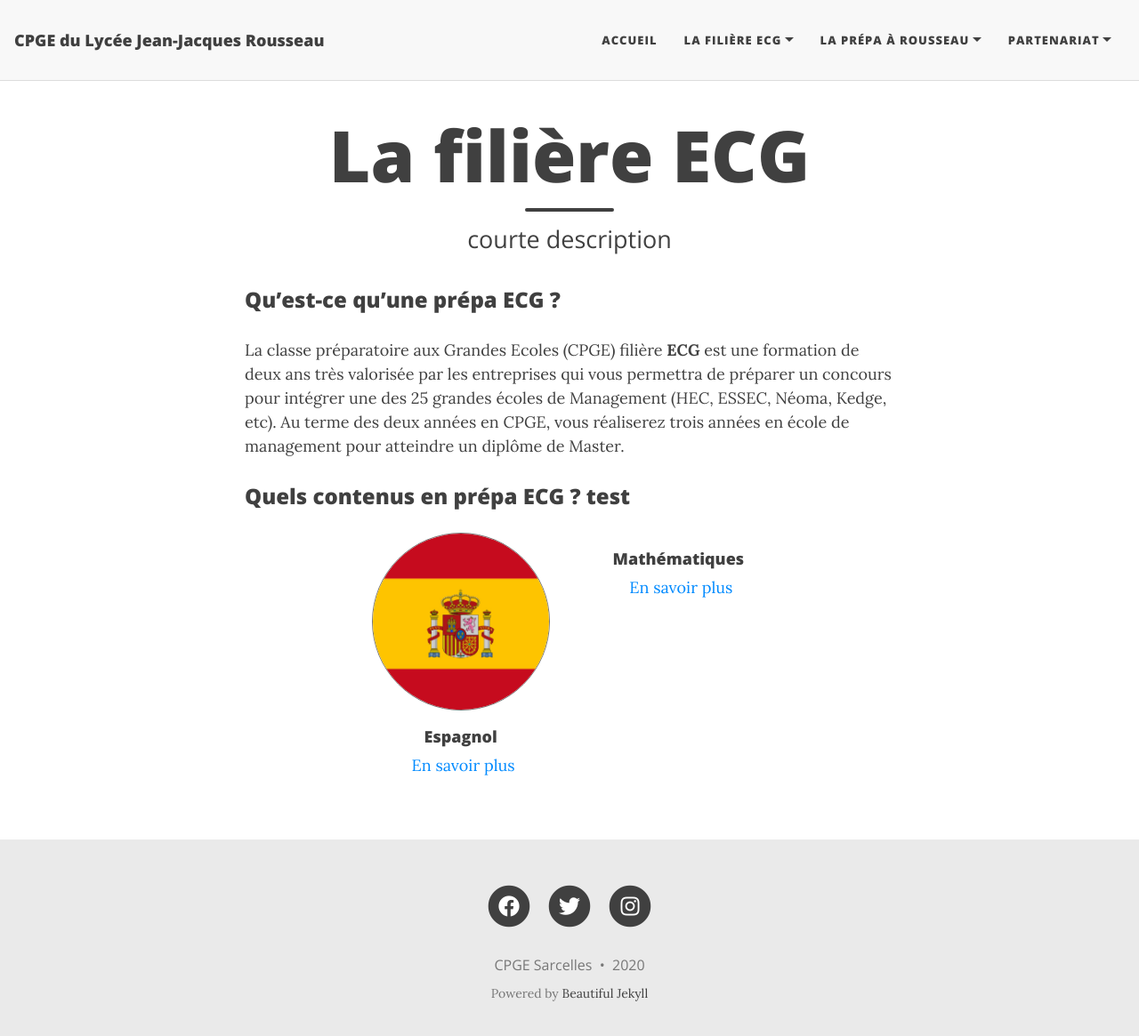
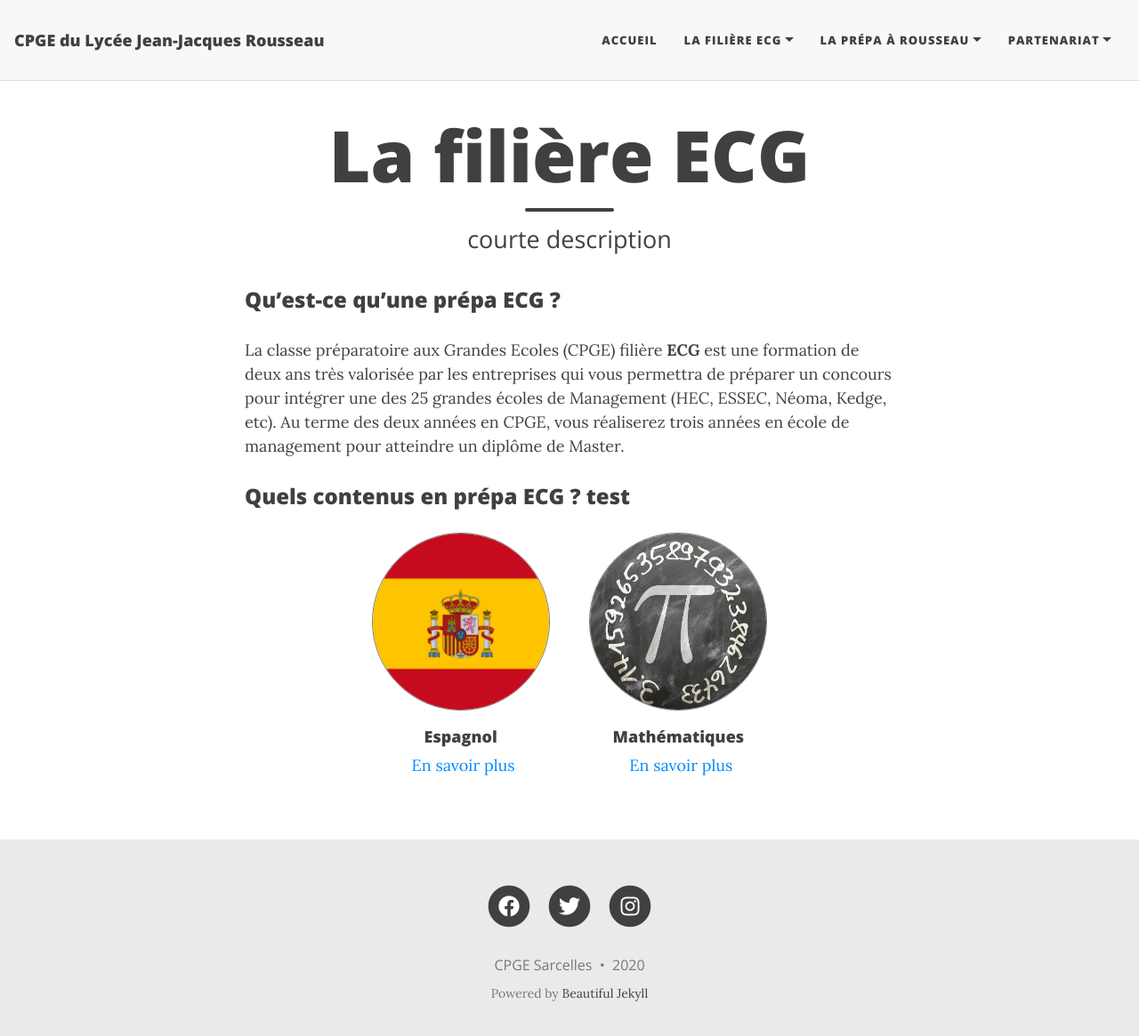
Before and after one commit to cpgesarcelles/cpgesarcelles.github.io, a Jekyll site: the page built from filiere.md, in a window 1280 px wide and 1178 px high. Shown: the top 1165 px of the window at 89% size. Built offline with Jekyll 4.4.1, drawn with Linux system fonts in a browser that asks for light colours; nearby versions of some CDN libraries.

Commit message:
Update filiere.md

```diff
--- a/filiere.md
+++ b/filiere.md
@@ -7,6 +7,7 @@ contenu:
     img: /assets/img/logo_espagnol.jpg
     matiere: /Matieres/espagnol
   - name: Mathématiques
+    img: /assets/img/logo_math.jpg
     matiere: /Matieres/math
 ---
 
```
